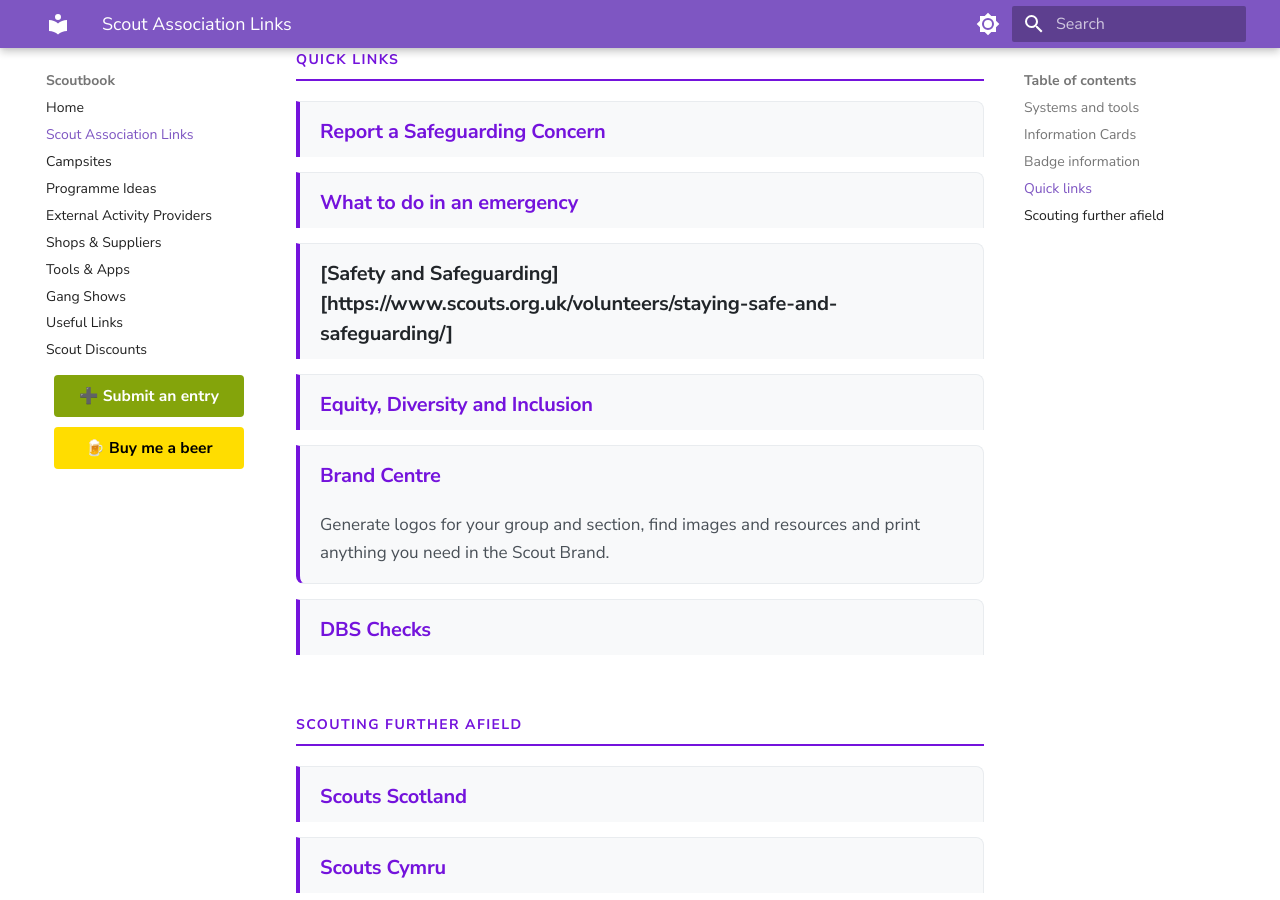
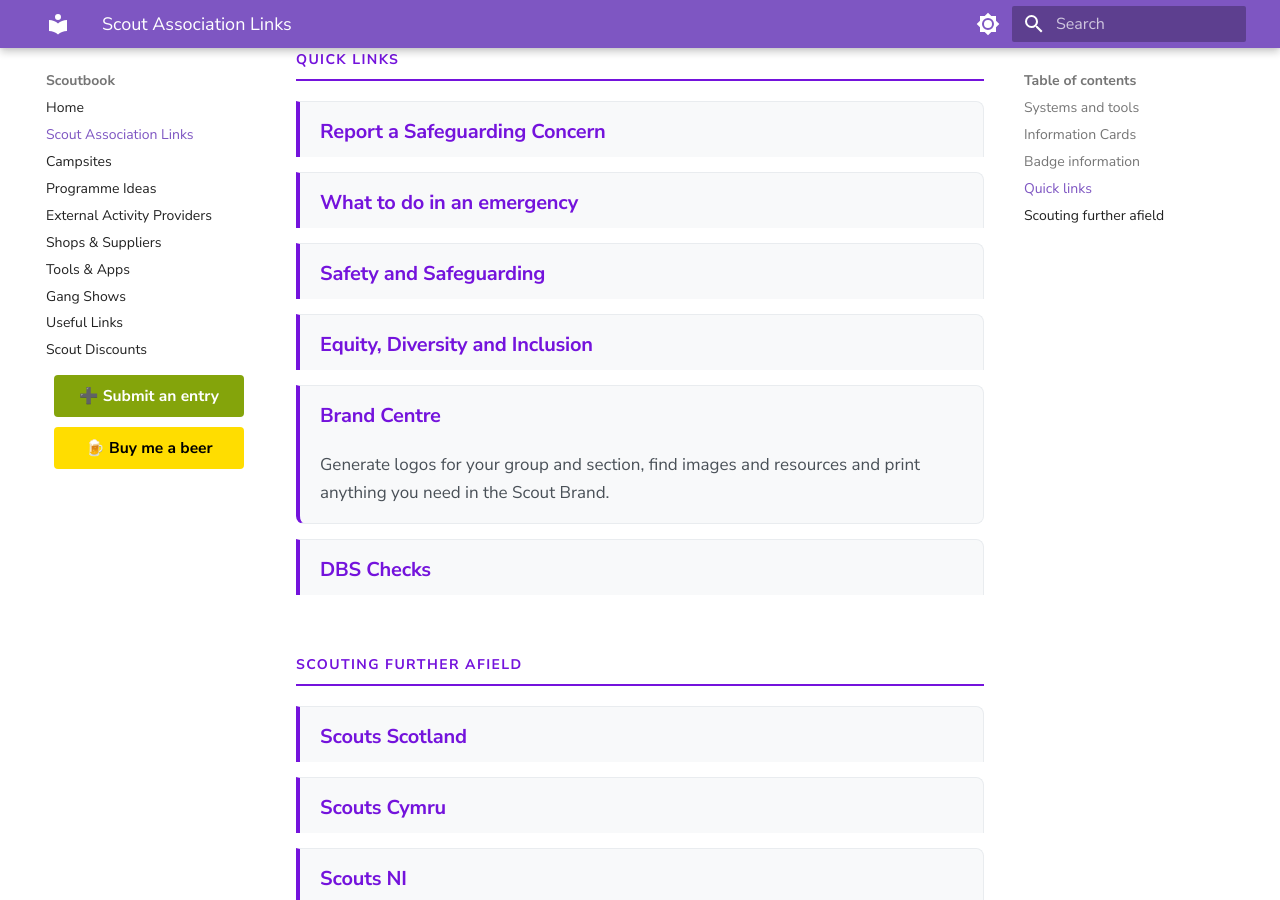
Before and after one commit to krisreynolds/scoutbook, an MkDocs documentation site: the page built from docs/scouts-links.md, in a window 1280 px wide and 900 px high, scrolled down 2909 px. Built offline with MkDocs 1.6.1 and Material for MkDocs 9.7.7, drawn with Linux system fonts in a browser that asks for light colours; some web fonts are replaced.

Commit message:
Fixed broken link

```diff
--- a/docs/scouts-links.md
+++ b/docs/scouts-links.md
@@ -75,7 +75,7 @@
 
 ### [What to do in an emergency](https://www.scouts.org.uk/contact-us/#Emergency)
 
-### [Safety and Safeguarding][https://www.scouts.org.uk/volunteers/staying-safe-and-safeguarding/]
+### [Safety and Safeguarding](https://www.scouts.org.uk/volunteers/staying-safe-and-safeguarding/)
 
 ### [Equity, Diversity and Inclusion](https://www.scouts.org.uk/volunteers/equity-diversity-and-inclusion/)
 
```
